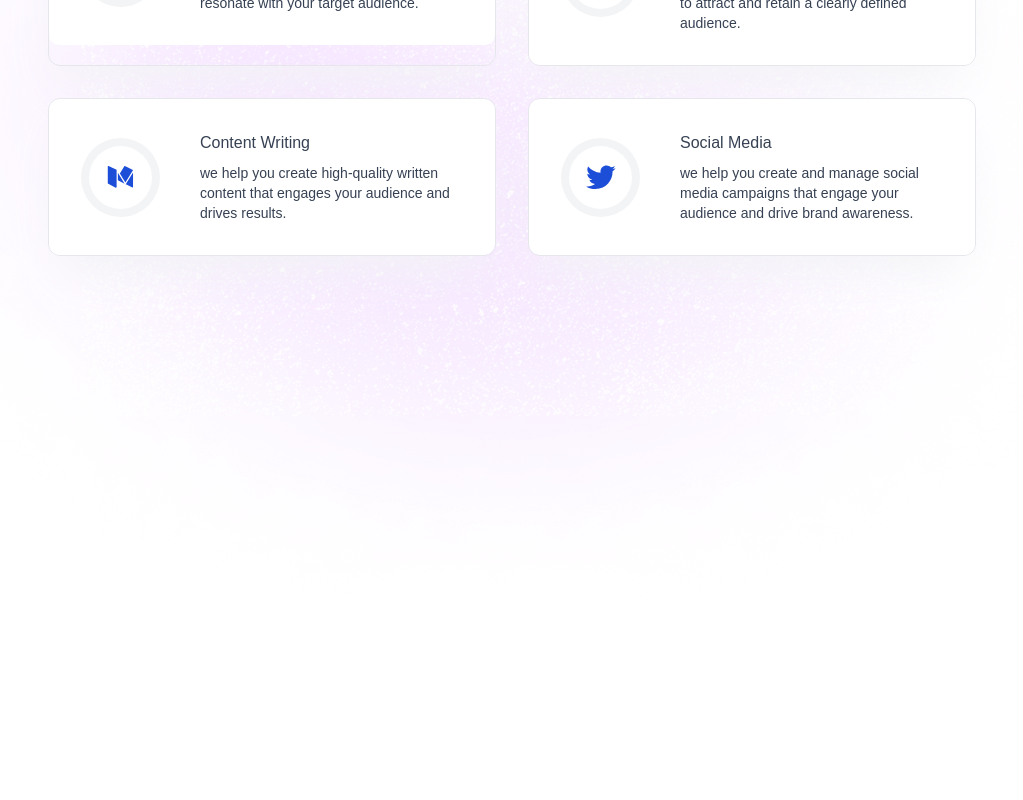
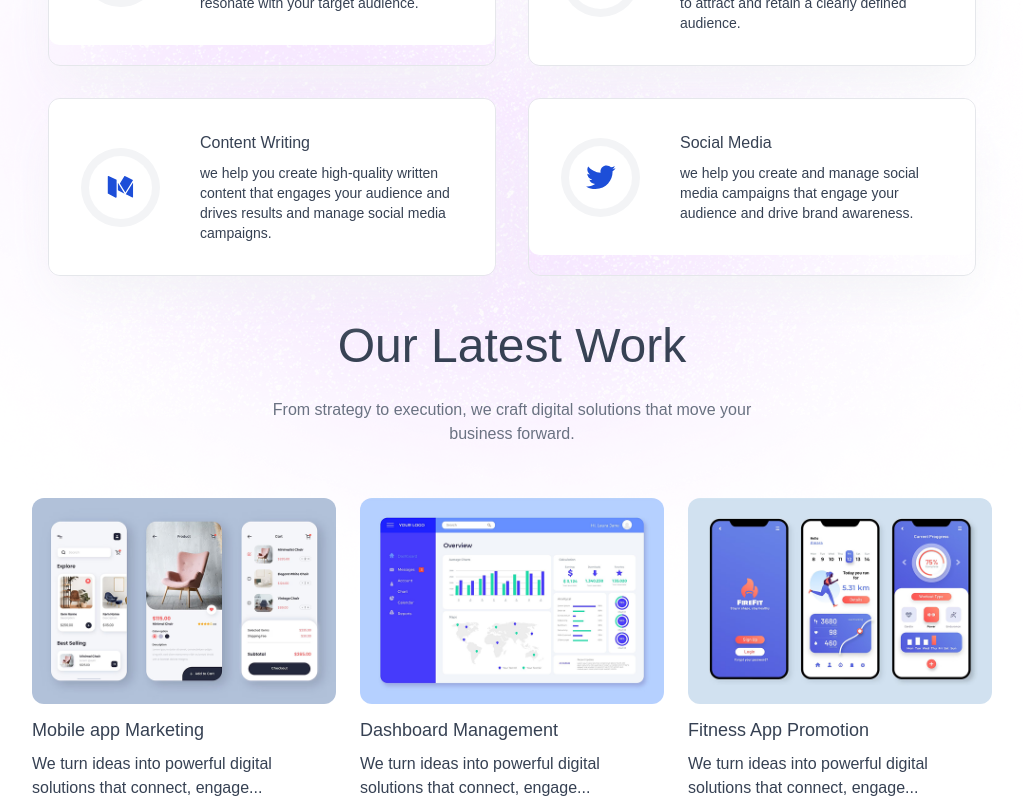
Before and after one commit to Tech-Hammad/Agency-Web, a React (Vite) app: page / in a window 1280 px wide. Shown: the part 1679-2479 px from the top of the page, without its empty margins (128-1151 px from the left). Before the commit the page ends 2308 px from the top, so only its background shows below. Built offline with nearby package versions, Linux system fonts and the light colour scheme.

Commit message:
Added Our Work Section

```diff
--- a/src/App.jsx
+++ b/src/App.jsx
@@ -3,6 +3,7 @@
 import Hero from "./Components/Hero";
 import TrustedBy from "./Components/TrustedBy";
 import Services from "./Components/Services";
+import OurWork from "./Components/OurWork";
 
 const App = () => {
   const [theme, setTheme] = useState(localStorage.getItem('theme') ? localStorage.getItem('theme') : 'light');
@@ -17,6 +18,7 @@
       <Hero />
       <TrustedBy />
       <Services />
+      <OurWork />
     </div>
   );
 };
--- /dev/null
+++ b/src/Components/OurWork.jsx
@@ -0,0 +1,46 @@
+import React from 'react'
+import assets from '../assets/assets'
+import Title from './Title';
+
+const OurWork = () => {
+    const workData = [
+        {
+            title: 'Mobile app Marketing',
+            description: 'We turn ideas into powerful digital solutions that connect, engage...',
+            image: assets.work_mobile_app
+        },
+        {
+            title: 'Dashboard Management',
+            description: 'We turn ideas into powerful digital solutions that connect, engage...',
+            image: assets.work_dashboard_management
+        },
+        {
+            title: 'Fitness App Promotion',
+            description: 'We turn ideas into powerful digital solutions that connect, engage...',
+            image: assets.work_fitness_app
+        },
+    ]
+    return (
+        <div id='our-work' className='flex flex-col items-center gap-7 px-4 sm:px-12 lg:px-24 xl:px-40 pt-[30px] text-gray-700 dark:text-white'>
+            <Title
+                title='Our Latest Work'
+                desc='From strategy to execution, we craft digital solutions that move your business forward.'
+            />
+
+            <div className='grid sm:grid-cols-2 lg:grid-cols-3 gap-6 w-full max-w-5xl'>
+                {
+                    workData.map((work, index) => (
+                        <div key={index} className='hover:scale-105 duration-500 transition-all cursor-pointer'>
+                            <img src={work.image}
+                                className='w-full rounded-xl' />
+                            <h3 className='mt-3 mb-2 text-lg font-semibold'>{work.title}</h3>
+                            <p>{work.description}</p>
+                        </div>
+                    ))
+                }
+            </div>
+        </div>
+    )
+}
+
+export default OurWork
--- a/src/Components/Services.jsx
+++ b/src/Components/Services.jsx
@@ -17,7 +17,7 @@
         },
         {
             title: "Content Writing",
-            description: "we help you create high-quality written content that engages your audience and drives results.",
+            description: "we help you create high-quality written content that engages your audience and drives results and manage social media campaigns.",
             icon: assets.content_icon
         },
         {
```
